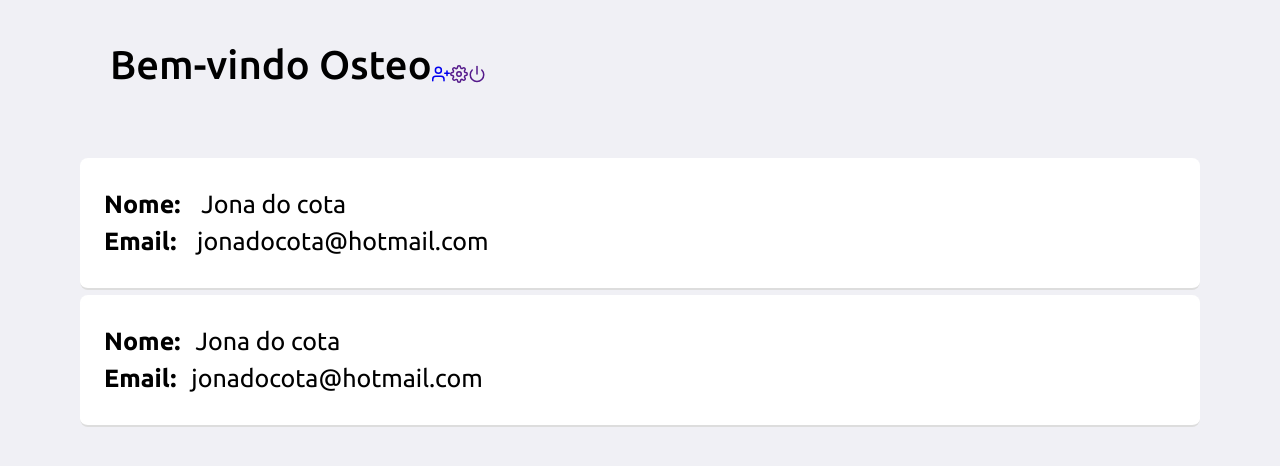
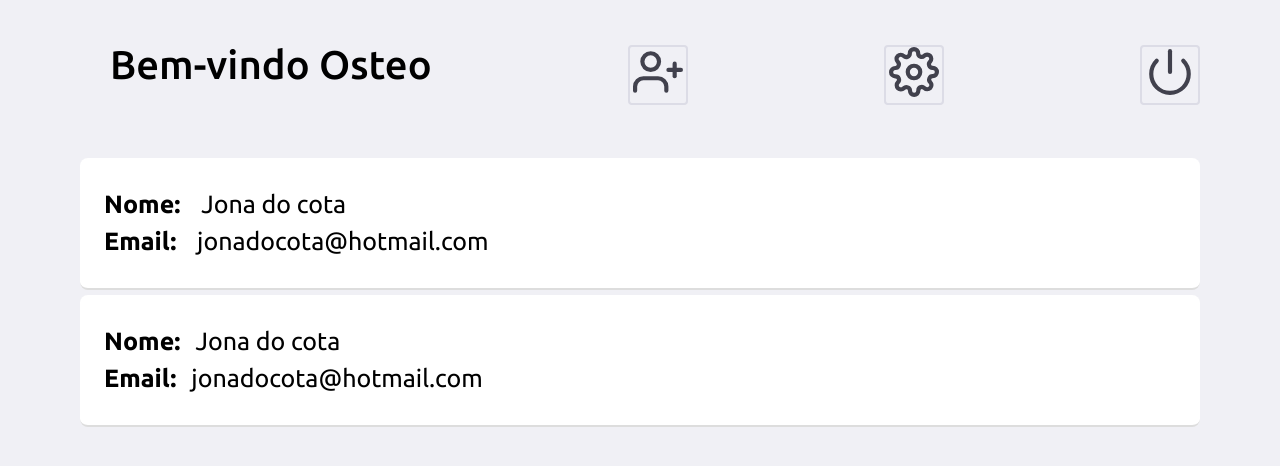
Before and after one commit to Project-Osteo/WebApp, a React (Create React App) app in the folder frontend/: page /homepage in a window 1280 px wide. Shown: the top 466 px of the page. Built offline with nearby package versions, Linux system fonts and the light colour scheme.

Commit message:
botoes homepage

```diff
--- a/frontend/src/pages/Homepage/index.js
+++ b/frontend/src/pages/Homepage/index.js
@@ -10,16 +10,16 @@ export default function Homepage() {
           <header>
               <span>Bem-vindo Osteo</span>
 
-                <Link to="/pacientes">
-                    <FiUserPlus size={18} />
+                <Link type="button" to="/pacientes">
+                    <FiUserPlus size={50} color="#41414d"></FiUserPlus>
                 </Link>
 
-                <Link>
-                    <FiSettings size={18} />
+                <Link type="button" to="/pacientes">
+                    <FiSettings size={50} color="#41414d"></FiSettings>
                 </Link>
 
-                <Link>
-                    <FiPower size={18} />
+                <Link type="button" to="/pacientes">
+                    <FiPower size={50} color="#41414d"></FiPower>
                 </Link>
 
           </header>
--- a/frontend/src/pages/Homepage/styles.css
+++ b/frontend/src/pages/Homepage/styles.css
@@ -17,6 +17,17 @@
     margin-left: 30px;
     margin-bottom: 30px;
     font-weight: 500;
+}
+
+.homepage-container header a {
+    height: 60px;
+    width: 60px;
+    border-radius: 4px;
+    border: 2px solid #dcdce6;
+    background: transparent;
+    margin-left: auto;
+    transition: border-color 0.2s;
+    text-align: center;
 }
 
 .homepage-container ul {
```
